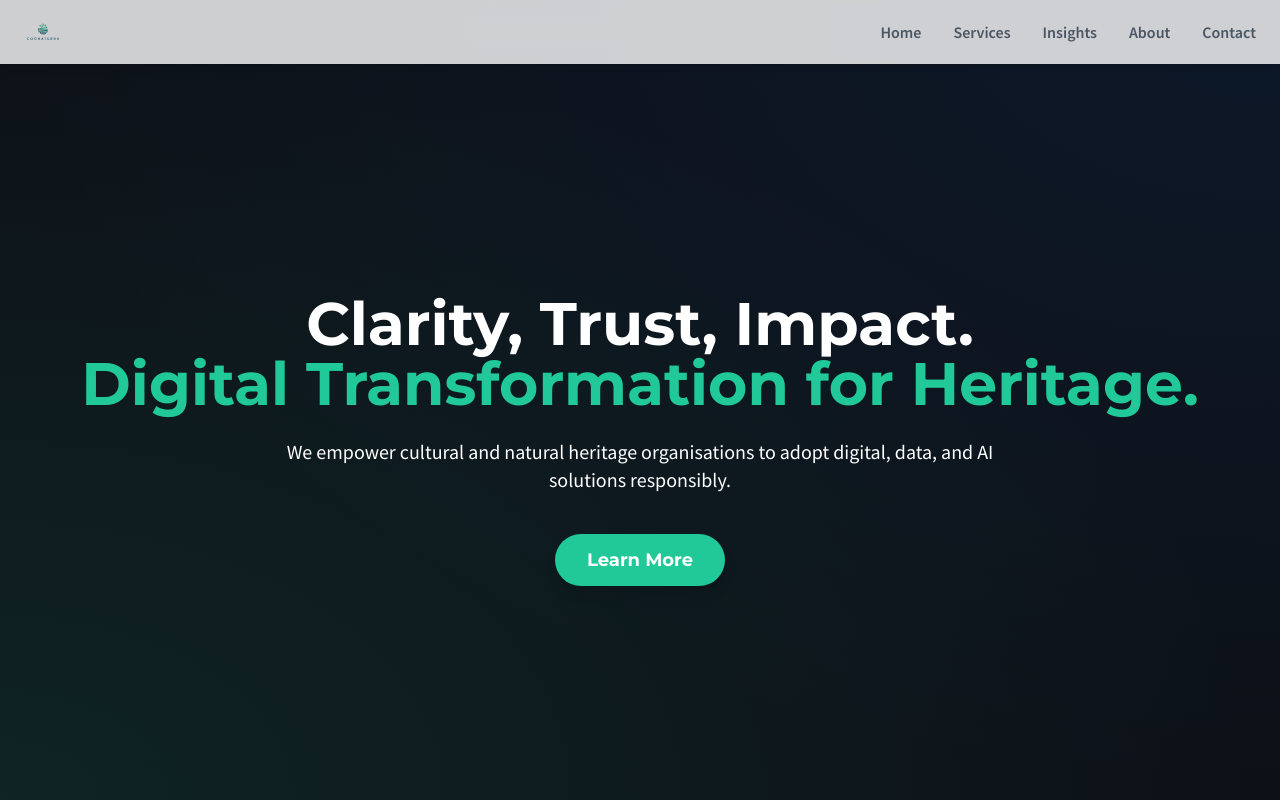
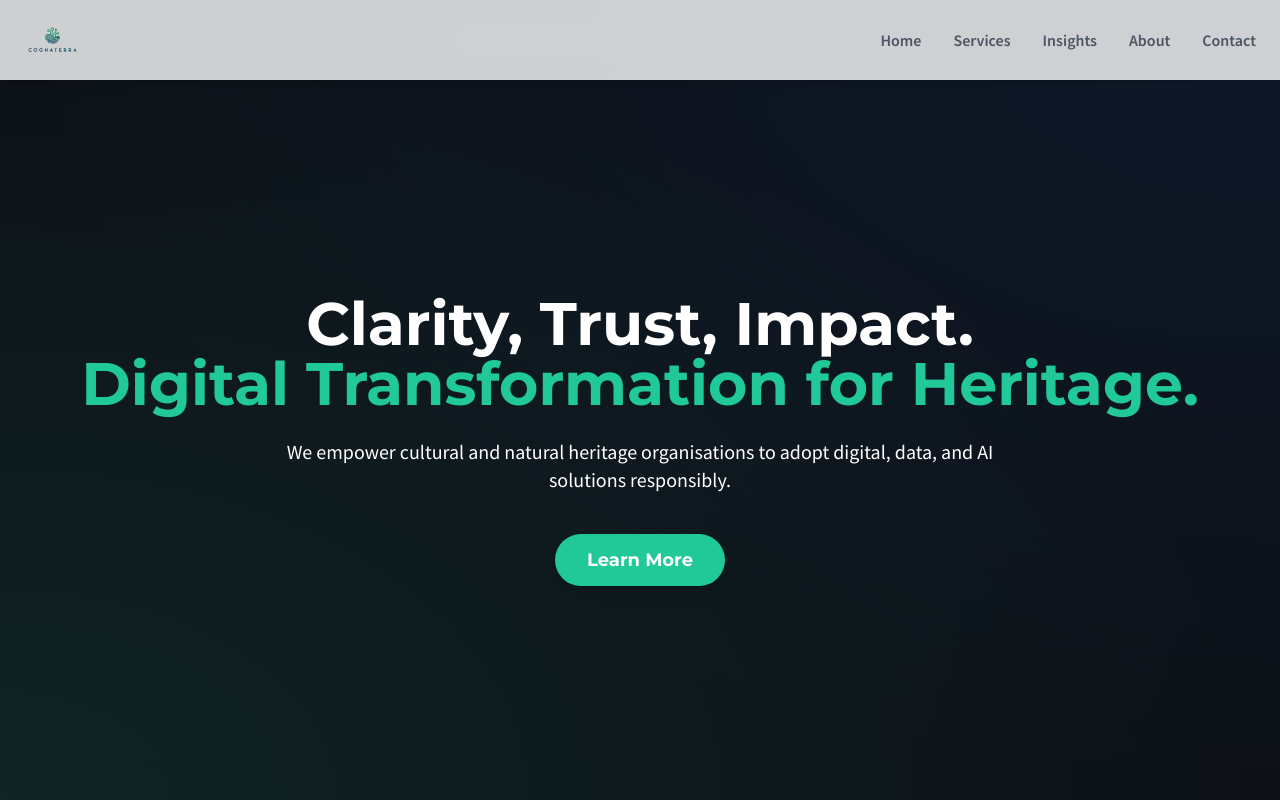
Before and after one commit to chrisbrayne/Cognaterra-site, a React (Vite) app: page / in a window 1280 px wide. Shown: the top 800 px of the page. Built offline with nearby package versions, Linux system fonts and the light colour scheme.

Commit message:
UI: Increase logo size in navbar and add hover animation

```diff
--- a/src/components/Navbar.tsx
+++ b/src/components/Navbar.tsx
@@ -17,8 +17,8 @@ const Navbar: React.FC = () => {
       <div className="container mx-auto px-6 py-4">
         <div className="flex items-center justify-between">
           {/* Brand Logo */}
-          <a href="#home" className="transition-opacity duration-300 hover:opacity-80" aria-label="Cognaterra Home">
-            <CognaterraLogo className="h-8 w-auto" /> {/* Fixed logo size - was h-48, now h-8 */}
+          <a href="#home" className="transition-all duration-300 hover:opacity-90 transform hover:scale-105" aria-label="Cognaterra Home">
+            <CognaterraLogo className="h-12 w-auto" /> {/* Increased from h-8 to h-12 for better visibility */}
           </a>
           <div className="hidden md:flex items-center space-x-8">
             {navLinks.map((link) => (
```
